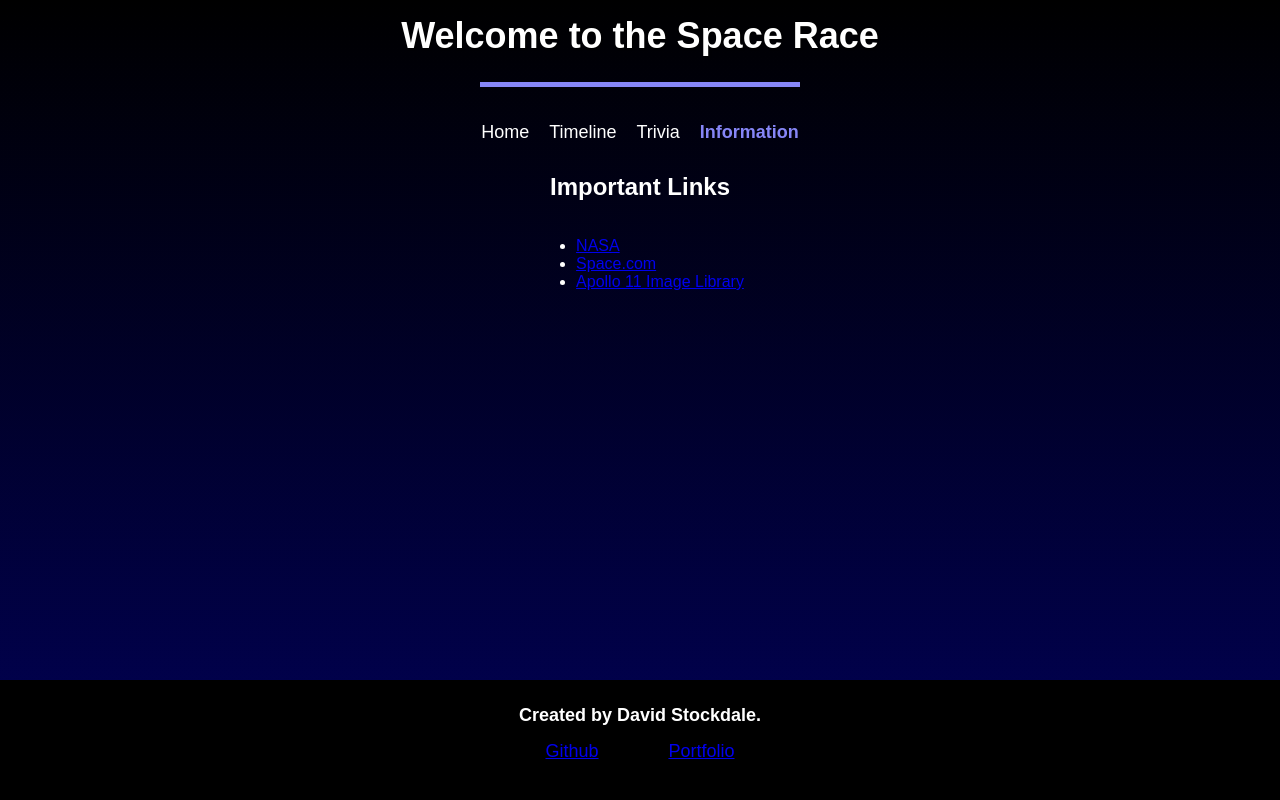
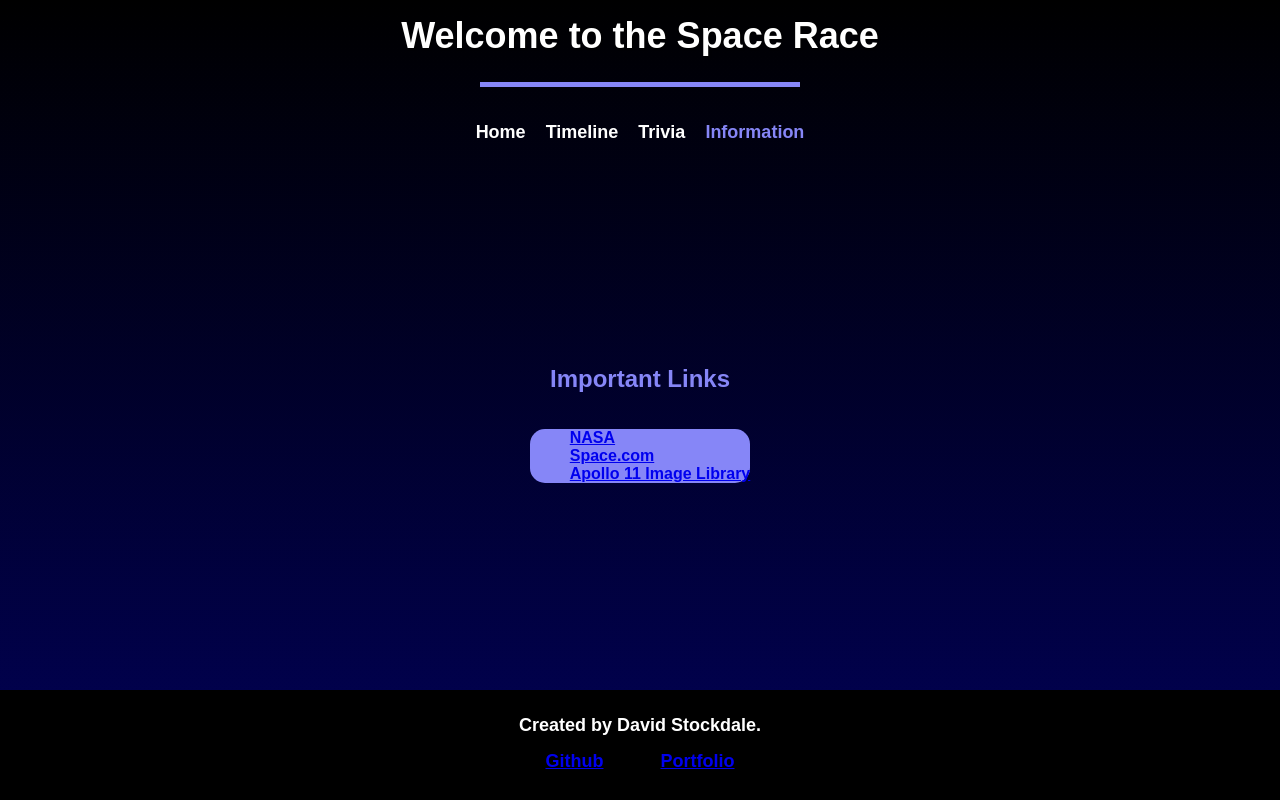
Before and after one commit to dstock3/spacerace, a Flask app: page /info in a window 1280 px wide. Run offline with Flask 2, Linux system fonts and the light colour scheme.

Commit message:
added css file for info page

```diff
--- /dev/null
+++ b/static/css/info.css
@@ -0,0 +1,19 @@
+.info-container {
+    color: black;
+    height: 75%;
+    display: flex;
+}
+
+h2 {
+    color:rgb(134, 134, 247);
+}
+
+.info-container ul {
+    list-style: none;
+    border-radius: 15px;
+    background-color: rgb(134, 134, 247);
+}
+
+a {
+    font-weight: bold;
+}
--- a/templates/info.html
+++ b/templates/info.html
@@ -2,6 +2,7 @@
 <html lang="en">
     <head>
         <link rel="stylesheet" href="/static/css/style.css">
+        <link rel="stylesheet" href="/static/css/info.css">
         <title>Space Race</title>
 
         <meta name="description" content="Learn about the history of the space race, a period of intense competition between the United States and the Soviet Union to advance in space exploration during the Cold War.">
@@ -12,7 +13,7 @@
 
         <meta property="og:description" content="Learn about the history of the space race, a period of intense competition between the United States and the Soviet Union to advance in space exploration during the Cold War.">
     </head>
-    <body class="homepage">
+    <body class="info">
         <header>
             <h1>Welcome to the Space Race</h1>
             <div class="dec-line"></div>
```
